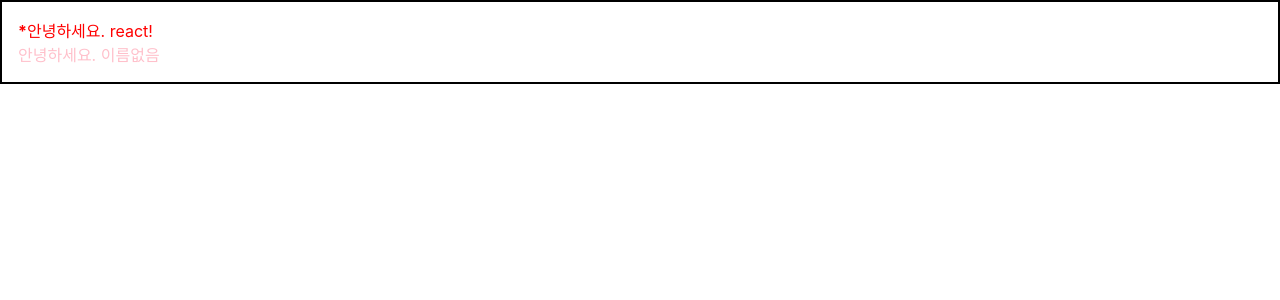
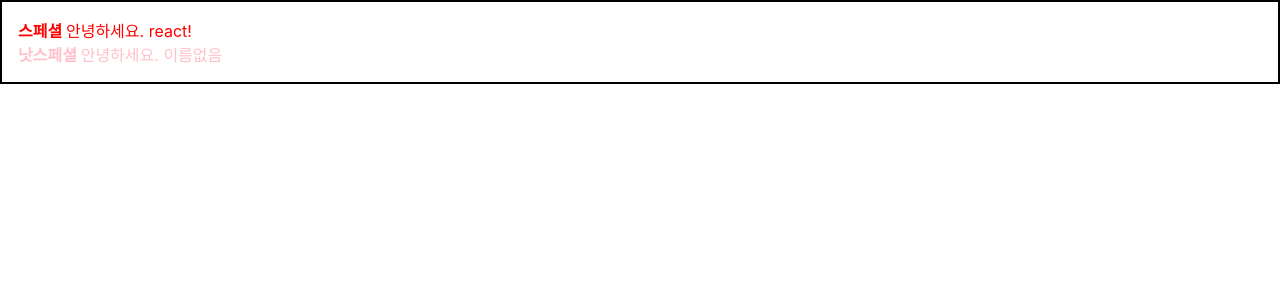
Before and after one commit to seedevk8s/begin-react-new, a React (Create React App) app: page / in a window 1280 px wide. Shown: the top 300 px of the page. Built offline with nearby package versions, Linux system fonts and the light colour scheme.

Commit message:
App에 있는 내용이 Wrapper에서 보여지고 있지 않음.<==children props로 받아와서 보여주고 있음. <==isSpecial 값이 true인경우에 *표가 나오게 함. <--이경우 삼항연산자의 경우는 조건에 따라 다른 것이 표현될때는 사용해야함.

```diff
--- a/src/Hello.js
+++ b/src/Hello.js
@@ -1,11 +1,11 @@
 import React from "react";
 
-function Hello({color, name, isSpecial}) {     {/* isSpecial 값도 가져옴  */}
+function Hello({color, name, isSpecial}) {
     return (
         <div style={{
             color
         }}>
-            {isSpecial && <b>*</b>}
+            <b>{isSpecial ? '스페셜 ' : '낫스페셜 '}</b>
             안녕하세요. {name}
         </div>
     );
```
